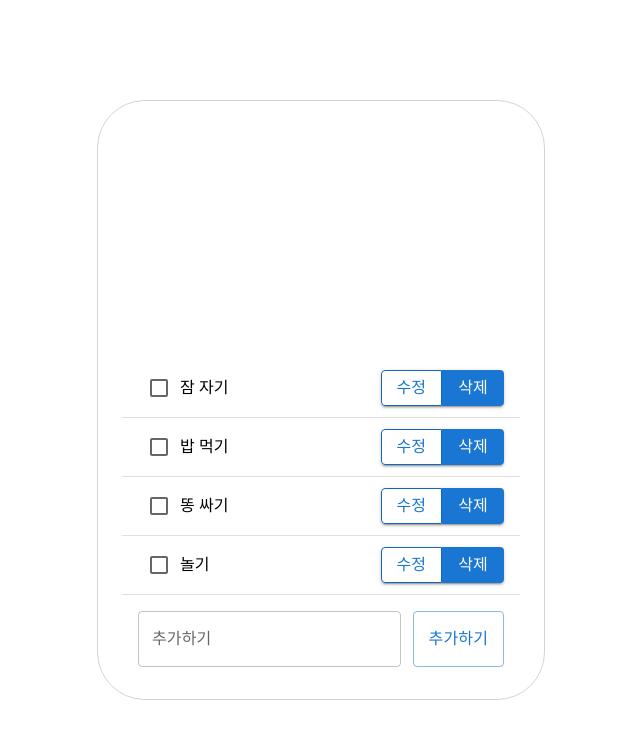
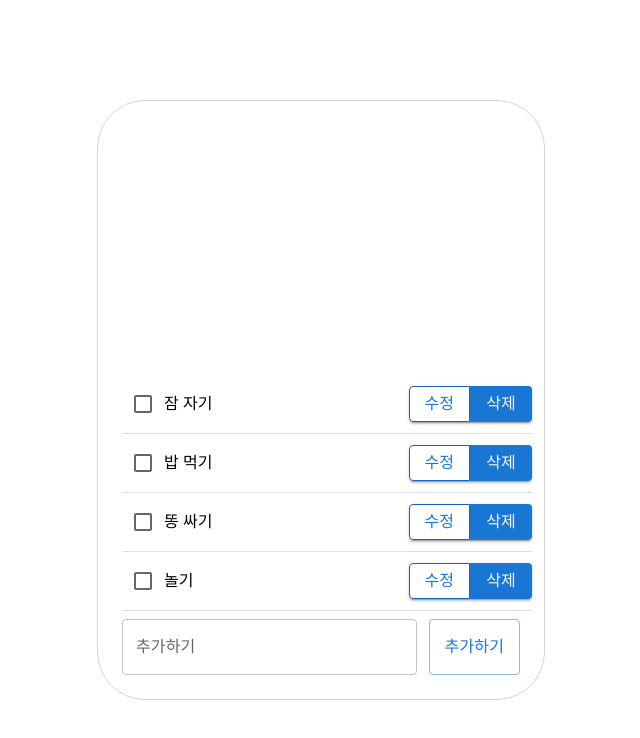
Before and after one commit to ThePott/NXRBootCamp-lecturenote-todo-list, a React (Vite) app: page / in a window 1280 px wide. Shown: the top 738 px of the page, without its empty margins (319-959 px from the left). Built offline with nearby package versions, Linux system fonts and the light colour scheme.

Commit message:
✨ Feat: add scroll feature

```diff
--- a/src/App.jsx
+++ b/src/App.jsx
@@ -32,16 +32,15 @@ const App = () => {
   return (
     <>
       <Box
-        className='max-w-md w-full mx-auto h-[600px] flex flex-col justify-end rounded-[48px] border-1 border-zinc-300'
-      >
-        <Box
-          className='max-w-md w-full h-[600px] flex flex-col justify-end p-6 m-0 rounded-[48px]'>
-
+        className='max-w-md w-full h-[600px] flex flex-col justify-end py-6 m-0 rounded-[48px] mx-auto border-zinc-300 border-1'>
+        <Box className="overflow-y-scroll pl-6 pr-3 ">
           <TodoCompletedMany setTodoArray={setTodoArray} completedTodoArray={groupedResult.completed} />
 
           <TodoList todoArray={groupedResult.ongoing} setTodoArray={setTodoArray} editingTodoId={editingTodoId} setEditingTodoId={setEditingTodoId} />
-          <TodoInput setTodoArray={setTodoArray} editingTodo={editingTodo} setEditingTodoId={setEditingTodoId} />
         </Box>
+        <TodoInput
+          className="p-6"
+          setTodoArray={setTodoArray} editingTodo={editingTodo} setEditingTodoId={setEditingTodoId} />
       </Box>
     </>
   )
--- a/src/components/Todo.jsx
+++ b/src/components/Todo.jsx
@@ -30,7 +30,7 @@ const Todo = React.memo(
         console.log("---- checking re-render:", todo.content)
         return (
             <>
-                <ListItem className={isEditing ? `bg-amber-300` : ``}>
+                <ListItem sx={{ paddingX: 0 }} className={isEditing ? `bg-amber-300` : ``}>
                     <Checkbox onChange={handleCompleted} />
                     <ListItemText primary={todo.content} />
 
--- a/src/components/TodoInput.jsx
+++ b/src/components/TodoInput.jsx
@@ -1,4 +1,4 @@
-import { Button, ListItem, Typography, TextField } from '@mui/material'
+import { Button, ListItem, Typography, TextField, Box } from '@mui/material'
 import React, { useState } from 'react'
 
 const TodoInput = ({ setTodoArray, editingTodo, setEditingTodoId }) => {
@@ -25,7 +25,7 @@ const TodoInput = ({ setTodoArray, editingTodo, setEditingTodoId }) => {
     const buttonText = editingTodo ? `수정하기` : `추가하기`
 
     return (
-        <ListItem className='gap-3'>
+        <Box className='flex gap-3 px-6'>
 
             <TextField
             label={buttonText}
@@ -41,7 +41,7 @@ const TodoInput = ({ setTodoArray, editingTodo, setEditingTodoId }) => {
                 </Typography>
             </Button>
 
-        </ListItem>
+        </Box>
     )
 }
 
--- a/src/index.css
+++ b/src/index.css
@@ -1,4 +1,10 @@
 @import "tailwindcss";
+
+* {
+  /* scrollbar-width: thin; */
+  /* scrollbar-color: var(--white) var(--primary); */
+  scrollbar-color: var(--color-zinc-300) white
+}
 
 html {
   padding: 0;
```
